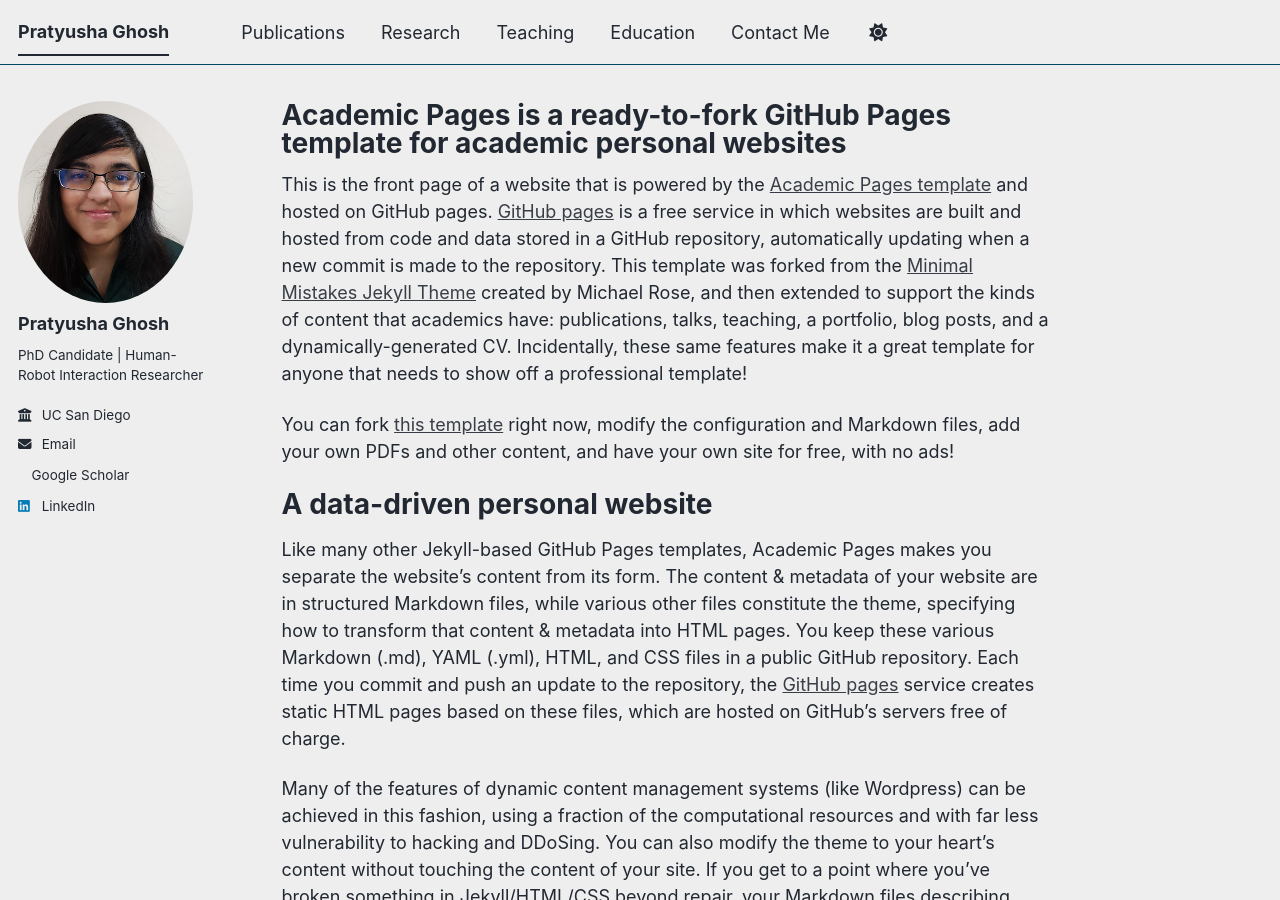
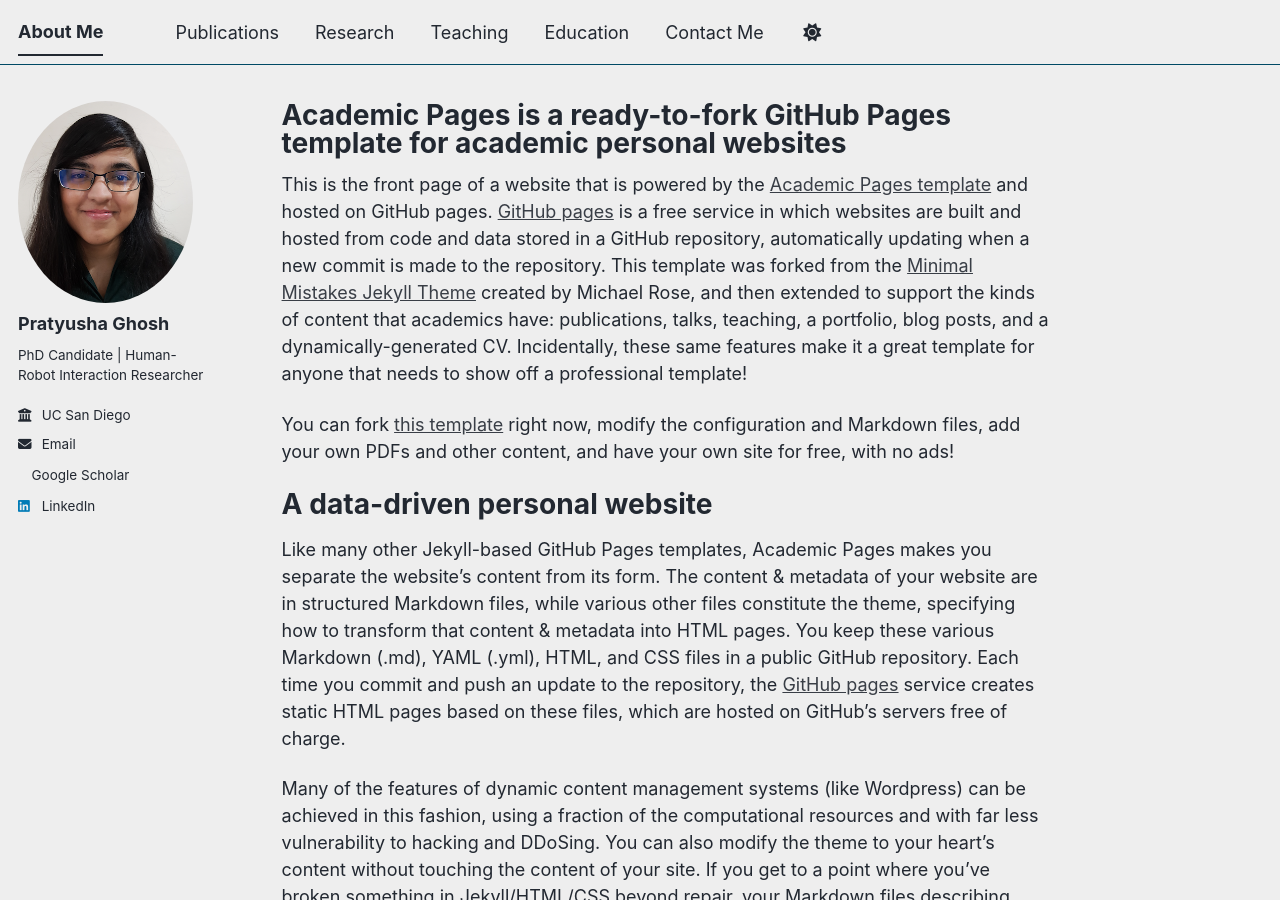
Before and after one commit to pratyusha-g/pratyusha-g.github.io, a Jekyll site: the page built from _pages/about.md, in a window 1280 px wide and 900 px high. Built offline with Jekyll 4.4.1, drawn with Linux system fonts in a browser that asks for light colours; a style sheet for code colours, icons or effects is not loaded.

Commit message:
Update _config.yml

```diff
--- a/_config.yml
+++ b/_config.yml
@@ -9,7 +9,7 @@
 # Basic Site Settings
 locale                   : "en-US"
 site_theme               : "air" # The available themes options are "default", "air", "sunrise", "mint", "dirt" and "contrast"
-title                    : "Pratyusha Ghosh"
+title                    : "About Me"
 title_separator          : "-"
 name                     : &name "Pratyusha Ghosh"
 description              : &description "Pratyusha's academic portfolio"   # Update this with a general description of your site, this is the default if not overridden by a page
```
